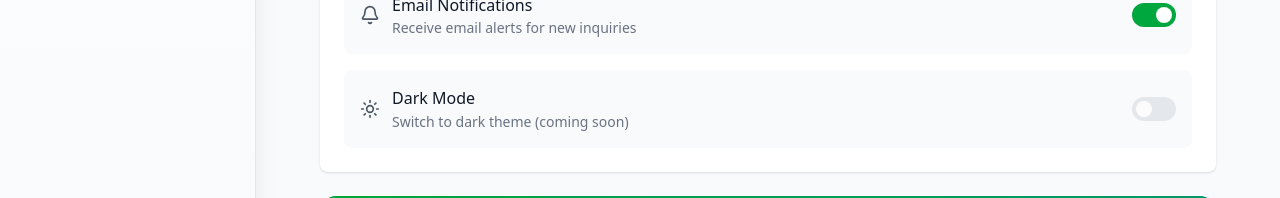
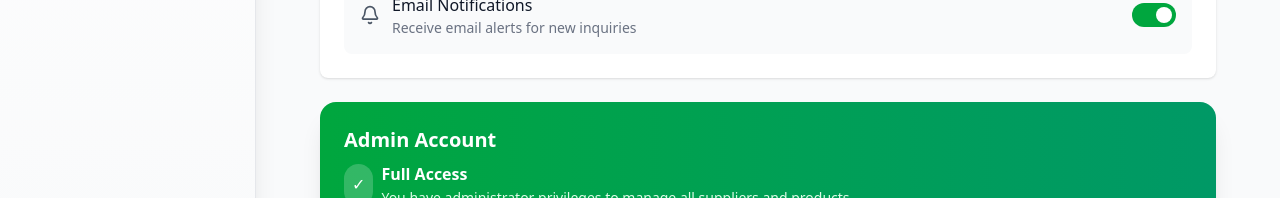
Before and after one commit to CK-InLoop/pakmon-supplier, a Next.js app: page /dashboard/settings in a window 1280 px wide. Shown: the part 525-723 px from the top of the page. Built offline with nearby package versions, Linux system fonts and the light colour scheme; no server answers; the database is empty; sample sign-in values are in the browser's storage.

Commit message:
almost done

```diff
--- a/src/app/dashboard/settings/page.tsx
+++ b/src/app/dashboard/settings/page.tsx
@@ -102,32 +102,6 @@ export default function SettingsPage() {
               />
             </button>
           </div>
-
-          {/* Dark Mode Toggle (placeholder) */}
-          <div className="flex items-center justify-between p-4 bg-gray-50 rounded-lg">
-            <div className="flex items-center gap-3">
-              {darkMode ? (
-                <Moon className="w-5 h-5 text-gray-600" />
-              ) : (
-                <Sun className="w-5 h-5 text-gray-600" />
-              )}
-              <div>
-                <p className="font-medium text-gray-900">Dark Mode</p>
-                <p className="text-sm text-gray-500">Switch to dark theme (coming soon)</p>
-              </div>
-            </div>
-            <button
-              onClick={() => setDarkMode(!darkMode)}
-              disabled
-              className={`relative inline-flex h-6 w-11 items-center rounded-full transition-colors opacity-50 cursor-not-allowed ${darkMode ? 'bg-green-600' : 'bg-gray-300'
-                }`}
-            >
-              <span
-                className={`inline-block h-4 w-4 transform rounded-full bg-white transition-transform ${darkMode ? 'translate-x-6' : 'translate-x-1'
-                  }`}
-              />
-            </button>
-          </div>
         </div>
       </div>
 
```
